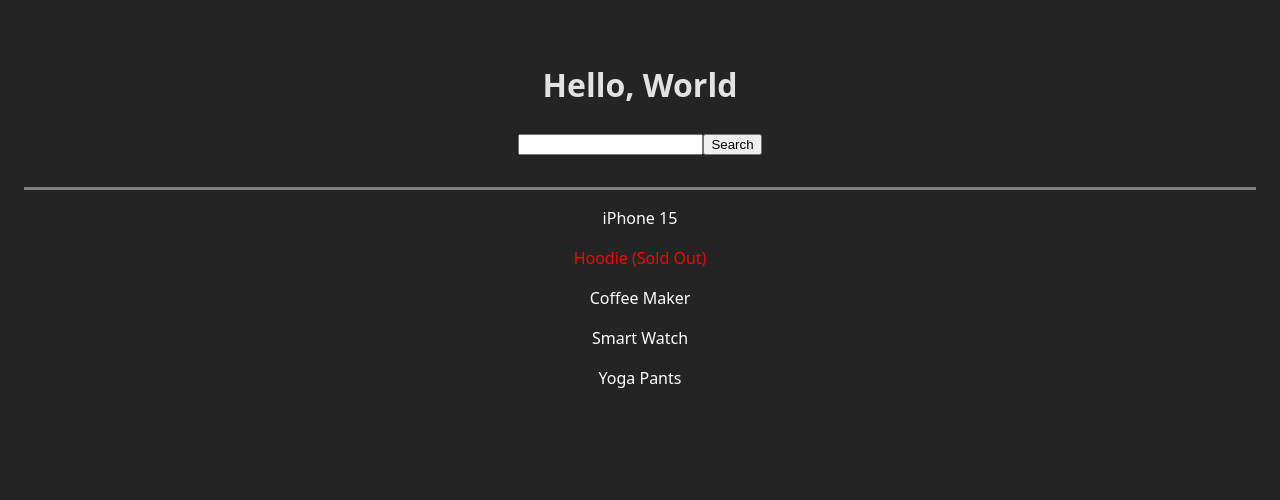
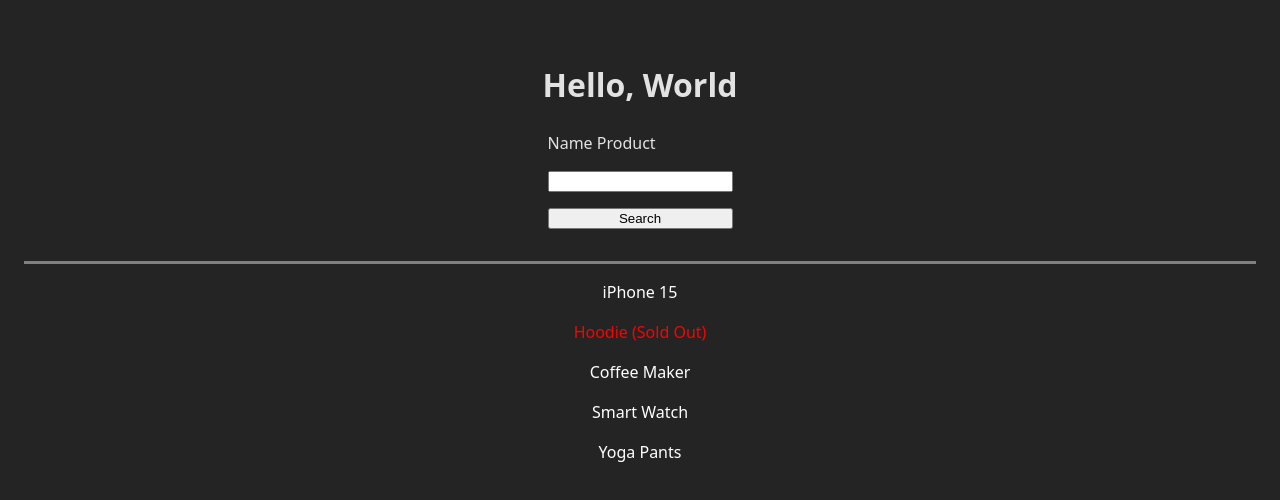
Before and after one commit to salino3/exercises-2026-react-typescript-01, a React (Vite) app: page / in a window 1280 px wide. Shown: the top 500 px of the page. Built offline with nearby package versions, Linux system fonts and the light colour scheme.

Commit message:
save changes

```diff
--- a/src/components/list-products/list-products.component.tsx
+++ b/src/components/list-products/list-products.component.tsx
@@ -44,8 +44,11 @@ export const ListProducts: React.FC = () => {
 
   return (
     <div className="rootListData">
-      <form onSubmit={handleSubmit}>
+      <form id="formListData" onSubmit={handleSubmit}>
+        <label htmlFor="nameID">Name Product</label>
         <input
+          name="name"
+          id="nameID"
           value={searchTerm}
           onChange={(e) => setSearchTerm(e.target.value)}
         />
--- a/src/components/list-products/list-products.styles.scss
+++ b/src/components/list-products/list-products.styles.scss
@@ -14,6 +14,10 @@
       display: flex;
       align-items: start;
     }
+
+    button {
+      cursor: pointer;
+    }
   }
   .containerListData {
     border-top: solid gray;
```
